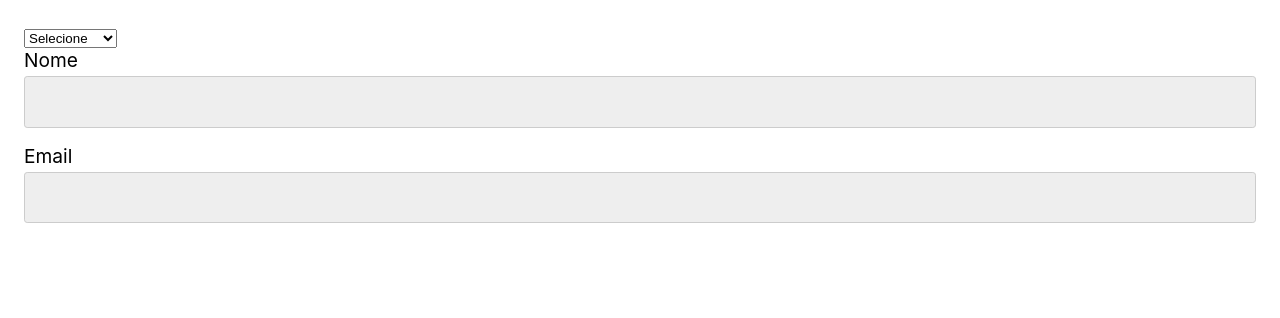
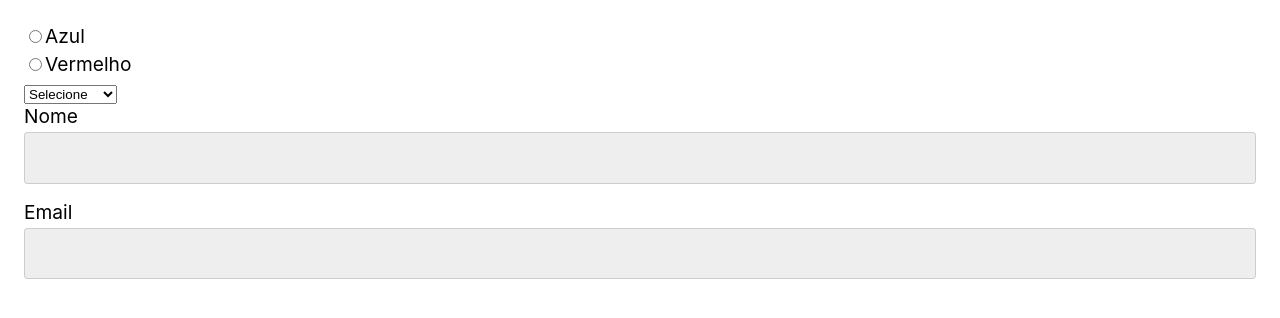
Before and after one commit to JoelSpinelli/ReactCompleto-old, a React (Create React App) app in the folder appreact/: page / in a window 1280 px wide. Shown: the top 318 px of the page. Built offline with nearby package versions, Linux system fonts and the light colour scheme.

Commit message:
Componente Checkbox

```diff
--- a/appreact/src/App.js
+++ b/appreact/src/App.js
@@ -1,14 +1,17 @@
 import React from 'react'
 import Input from './Form/Input'
 import Select from './Form/Select';
+import Radio from './Form/Radio';
 
 const App = () => {
   const [nome, setNome] = React.useState('');
   const [email, setEmail] = React.useState('');
   const [produto, setProduto] = React.useState('')
+  const [cor, setCor] = React.useState('');
 
   return (
     <form>
+      <Radio options={['Azul', 'Vermelho' ]} value={cor} setValue={setCor}/>
       <Select options={['smartphone', 'notebook']} value={produto} setValue={setProduto} />
       <Input id="nome" label="Nome" value={nome} setValue={setNome} />
       <Input id="email" label="Email" value={email} setValue={setEmail}/>
--- /dev/null
+++ b/appreact/src/Form/Radio.js
@@ -0,0 +1,16 @@
+import React from 'react';
+
+const Radio = ({ options, value, setValue, ...props }) => {
+  return (
+    <>
+      {options.map((option) => (
+        <label key={option}>
+          <input type="radio" value={option} checked={value===option} onChange={({target}) => setValue(target.value)} {...props} />
+          {option}
+        </label>
+      ))}
+    </>
+  )
+}
+
+export default Radio;
```
